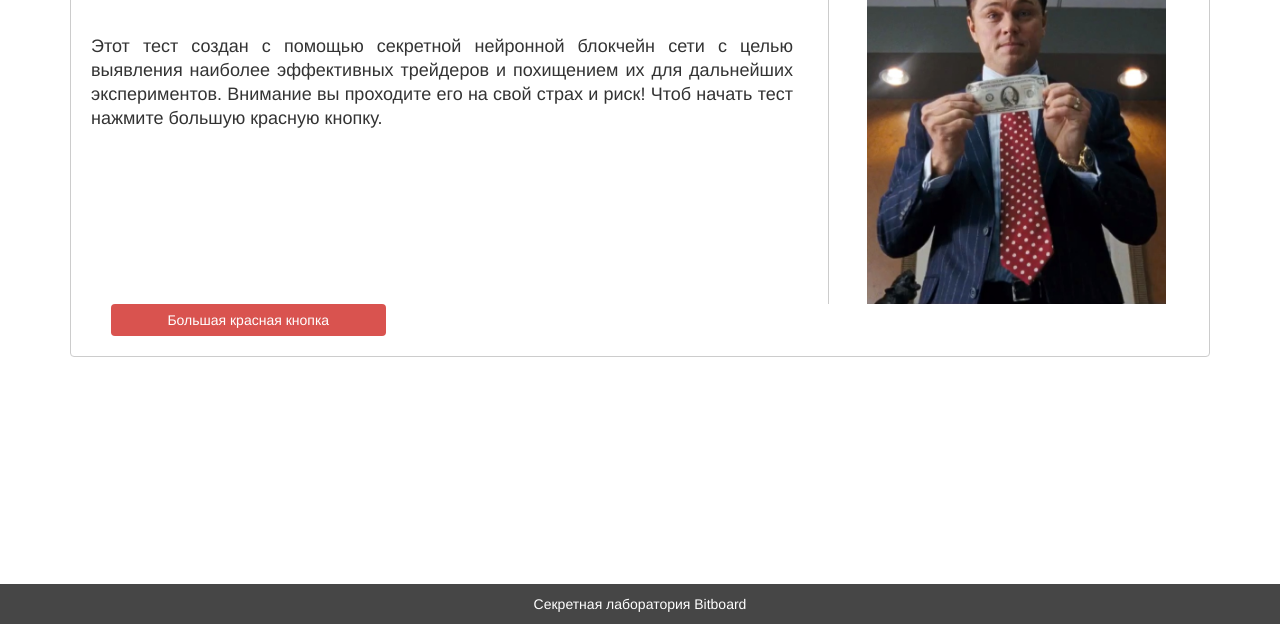
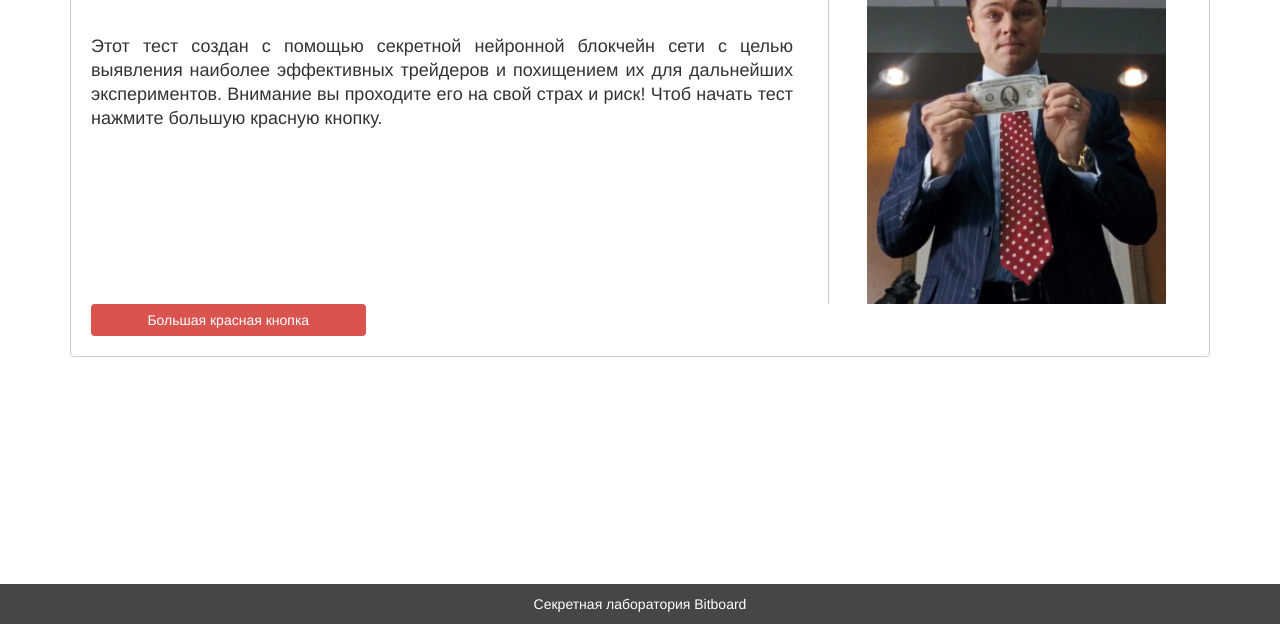
Before and after one commit to OleksandrNazarenko112/testtrader, a plain HTML site: page index.html in a window 1280 px wide. Shown: the part 176-800 px from the top of the page. Drawn offline with nearby package versions, Linux system fonts and the light colour scheme; no server answers.

Commit message:
fix desctop btn

```diff
--- a/css/test.css
+++ b/css/test.css
@@ -97,10 +97,6 @@ header p {
 
 .illustration-container {
 	border-left: 1px solid #ccc;
-}
-
-.start-btn {
-	margin-left: 20px;
 }
 
 .jumbotron {
```
